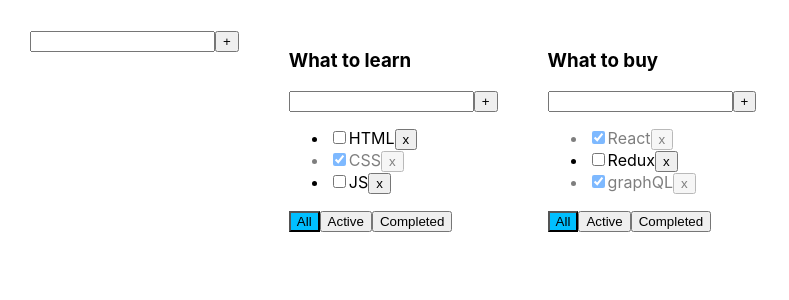
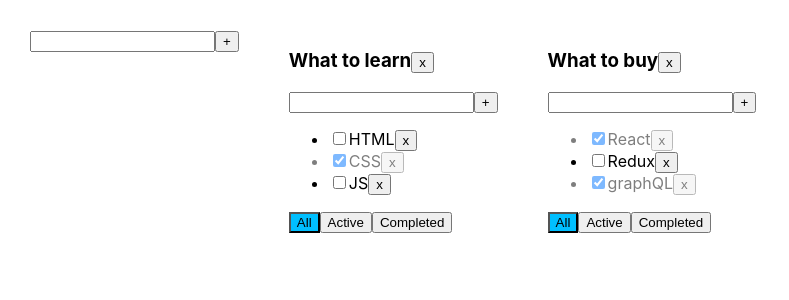
Before and after one commit to FrontendTerminator/Todolist, a React (Create React App) app: page / in a window 1280 px wide. Shown: the top 300 px of the page, without its empty margins (0-789 px from the left). Built offline with nearby package versions, Linux system fonts and the light colour scheme.

Commit message:
function removeTodolist is added

```diff
--- a/src/App.tsx
+++ b/src/App.tsx
@@ -89,6 +89,12 @@
         }
     }
 
+    function removeTodolist(id: string) {
+        setTodoLists(todoLists.filter(tl => tl.id != id));
+        delete tasks[id];
+        setTasks({...tasks});
+    }
+
     function changeTodolistTitle(title: string, todoListId: string) {
         const todolist = todoLists.find(tl => tl.id === todoListId)
         if (todolist) {
@@ -136,6 +142,7 @@
                             removeTask={removeTask}
                             changeFilter={changeFilter}
                             changeStatus={changeStatus}
+                            removeTodolist={removeTodolist}
                             changeTaskTitle={changeTaskTitle}
                             changeTodolistTitle={changeTodolistTitle}
                         />
--- a/src/Todolist.tsx
+++ b/src/Todolist.tsx
@@ -8,6 +8,7 @@
     title: string
     tasks: Array<TaskType>
     filter: FilterValuesType
+    removeTodolist: (id: string) => void
     addTask: (title: string, todoListId: string) => void
     removeTask: (taskId: string, todoListId: string) => void
     changeTodolistTitle: (title: string, todoListId: string) => void
@@ -20,6 +21,10 @@
 
     const addTask = (title: string) => {
         props.addTask(title, props.id)
+    }
+
+    const removeTodolist = () => {
+        props.removeTodolist(props.id);
     }
 
     const onAllClickHandler = () => props.changeFilter("all", props.id)
@@ -36,6 +41,7 @@
         <div>
             <h3>
                 <EditableSpan title={props.title} changeTitle={changeTodolistTitle}/>
+                <button onClick={removeTodolist}>x</button>
             </h3>
             <AddItemForm addItem={addTask}/>
             <ul>
```
